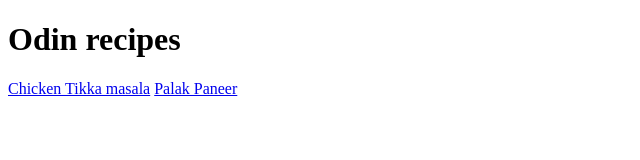
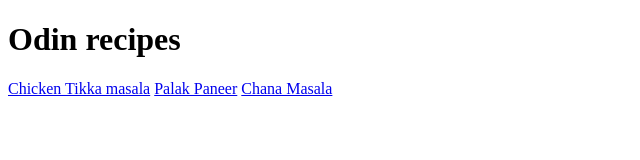
Before and after one commit to Git-Kiran-uK/odin-recipes, a plain HTML site: page index.html in a window 1280 px wide. Shown: the whole page, without its empty margins (0-640 px from the left). Drawn offline with Linux system fonts and the light colour scheme.

Commit message:
fix: Add link to recipe-3.html in index.html
Added a new link in 'index.html' to 'recipe-3.html'.

This allows users to navigate to the newly added recipe page.

```diff
--- a/index.html
+++ b/index.html
@@ -9,5 +9,6 @@
     <h1>Odin recipes</h1>
     <a href="/recipes/recipe-1.html">Chicken Tikka masala</a>
     <a href="/recipes/recipe-2.html">Palak Paneer</a>
+    <a href="/recipes/recipe-3.html">Chana Masala</a>
 </body>
 </html>
```
